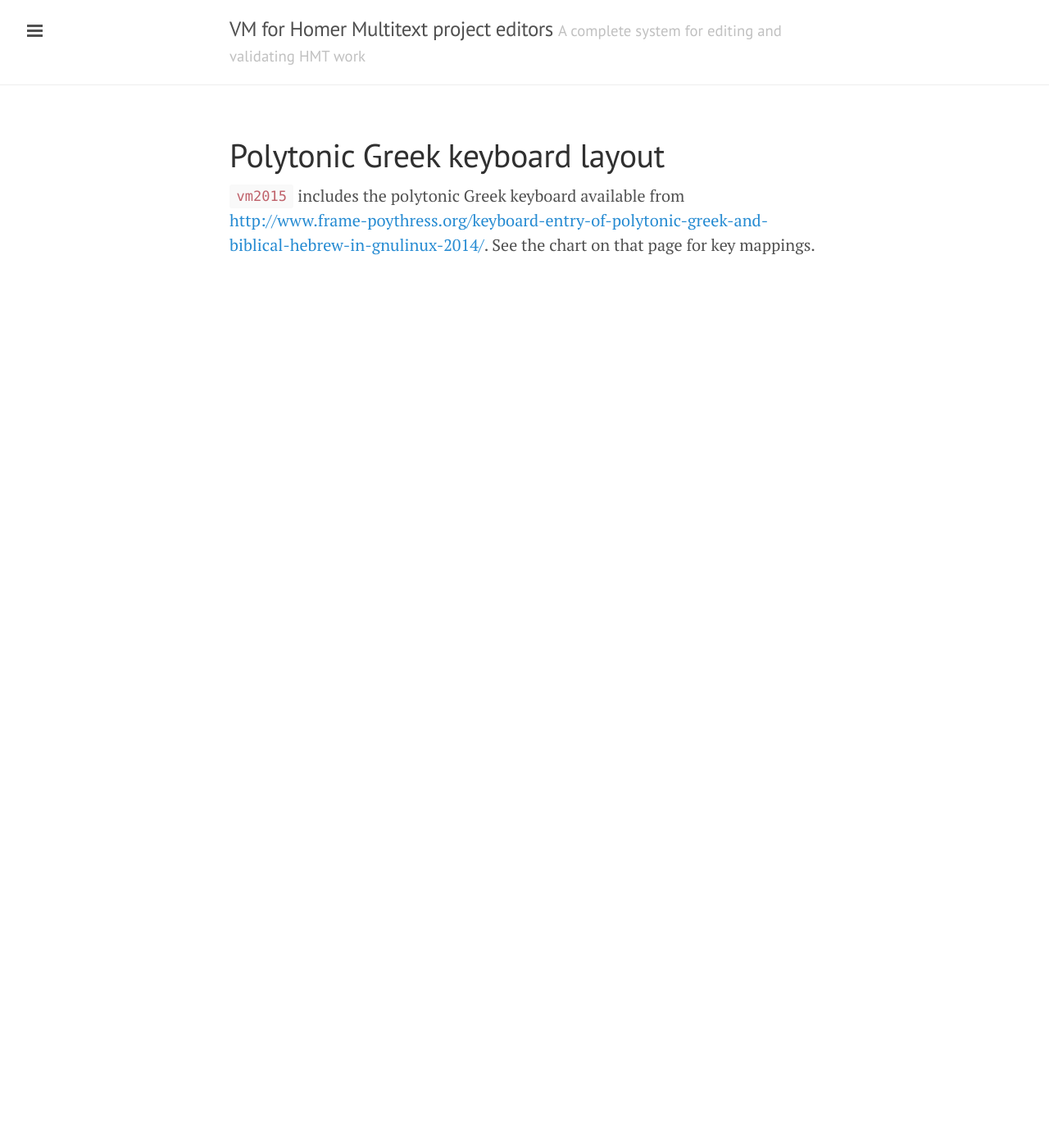
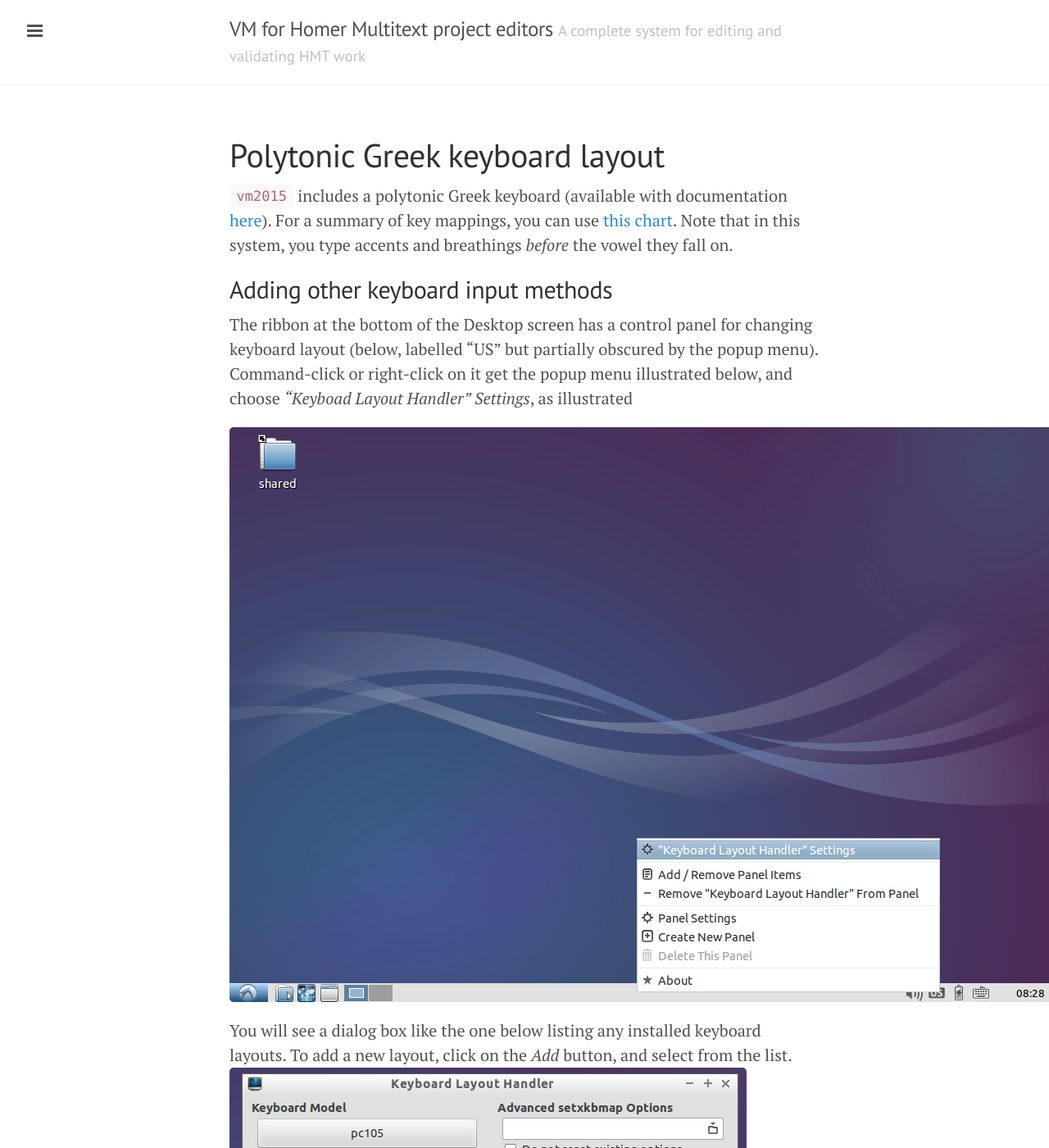
Before and after one commit to homermultitext/editors-vm, a Jekyll site: the page built from keyboard.md, in a window 1280 px wide and 1400 px high. Shown: the whole window at 82% size. Built offline with Jekyll 4.4.1, drawn with Linux system fonts in a browser that asks for light colours; Markdown is read by kramdown in place of the engine named in the settings; some of the changed text lies outside the part shown.

Commit message:
Add docs on adding keyboard layouts

```diff
--- a/keyboard.md
+++ b/keyboard.md
@@ -3,4 +3,25 @@ title: Polytonic Greek keyboard layout
 layout: page
 ---
 
-`vm2015` includes  the polytonic Greek keyboard available from <http://www.frame-poythress.org/keyboard-entry-of-polytonic-greek-and-biblical-hebrew-in-gnulinux-2014/>.  See the chart on that page for key mappings.
+`vm2015` includes  a polytonic Greek keyboard (available with documentation [here](http://www.frame-poythress.org/keyboard-entry-of-polytonic-greek-and-biblical-hebrew-in-gnulinux-2014/)).  For a summary of key mappings, you can use [this chart](http://49ft7fdv9kp7kqhm12yk1d17.wpengine.netdna-cdn.com/wp-content/uploads/2014/07/2007KeyboardGreek.pdf).  Note that in this system, you type accents and breathings *before* the vowel they fall on.
+
+
+## Adding other keyboard input methods ##
+
+
+The ribbon at the bottom of the Desktop screen has a control panel for changing keyboard layout (below, labelled "US" but partially obscured by the popup menu).  Command-click or right-click on it get the popup menu illustrated below, and choose *"Keyboad Layout Handler" Settings*, as illustrated
+
+![popupmenu]
+
+
+
+You will see a dialog box like the one below listing any installed keyboard layouts.  To add a new layout, click on the *Add* button, and select from the list.
+![panel]
+
+[popupmenu]: ../imgs/khandler.png
+
+
+[panel]: ../imgs/khpanel.png
+
+
+You can arrange multiple layouts in any order you like.
```
Also changed, not shown: index.md (+1 -2 lines), imgs/choose-kb-input-menu.png (deleted), imgs/khandler.png (added), imgs/khpanel.png (added).
